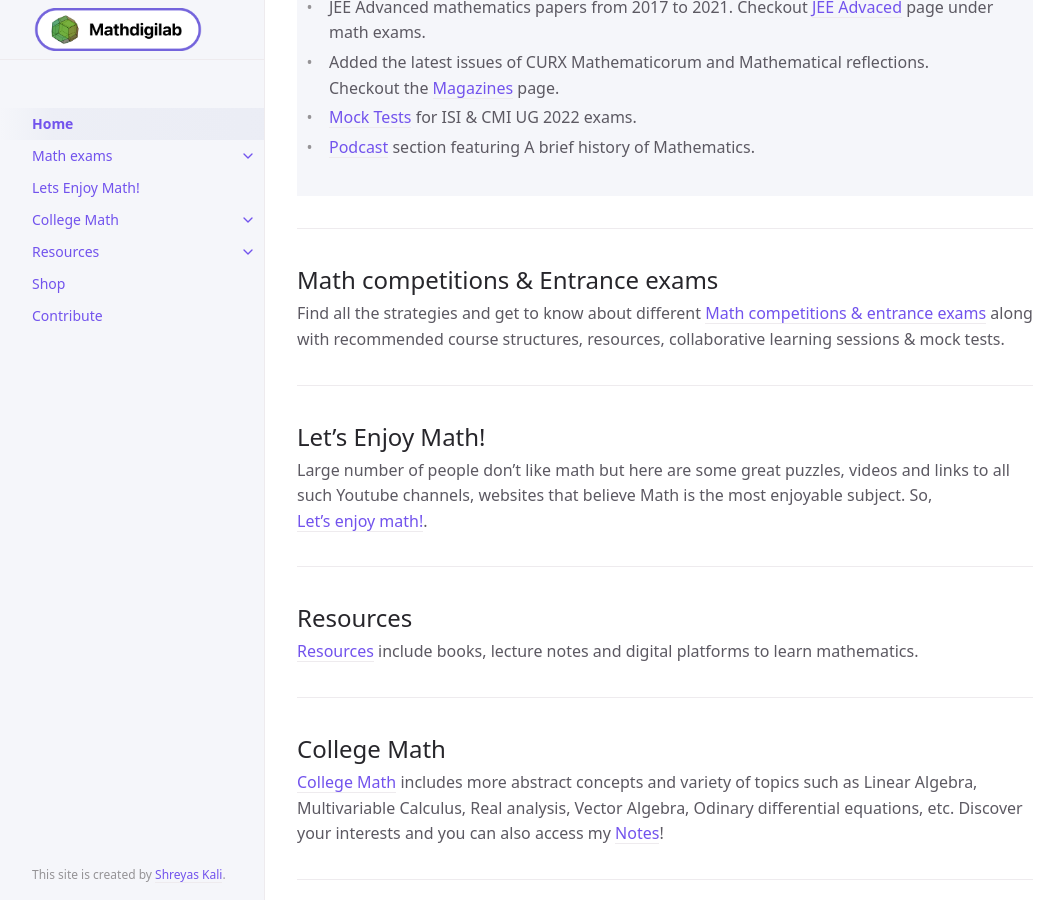
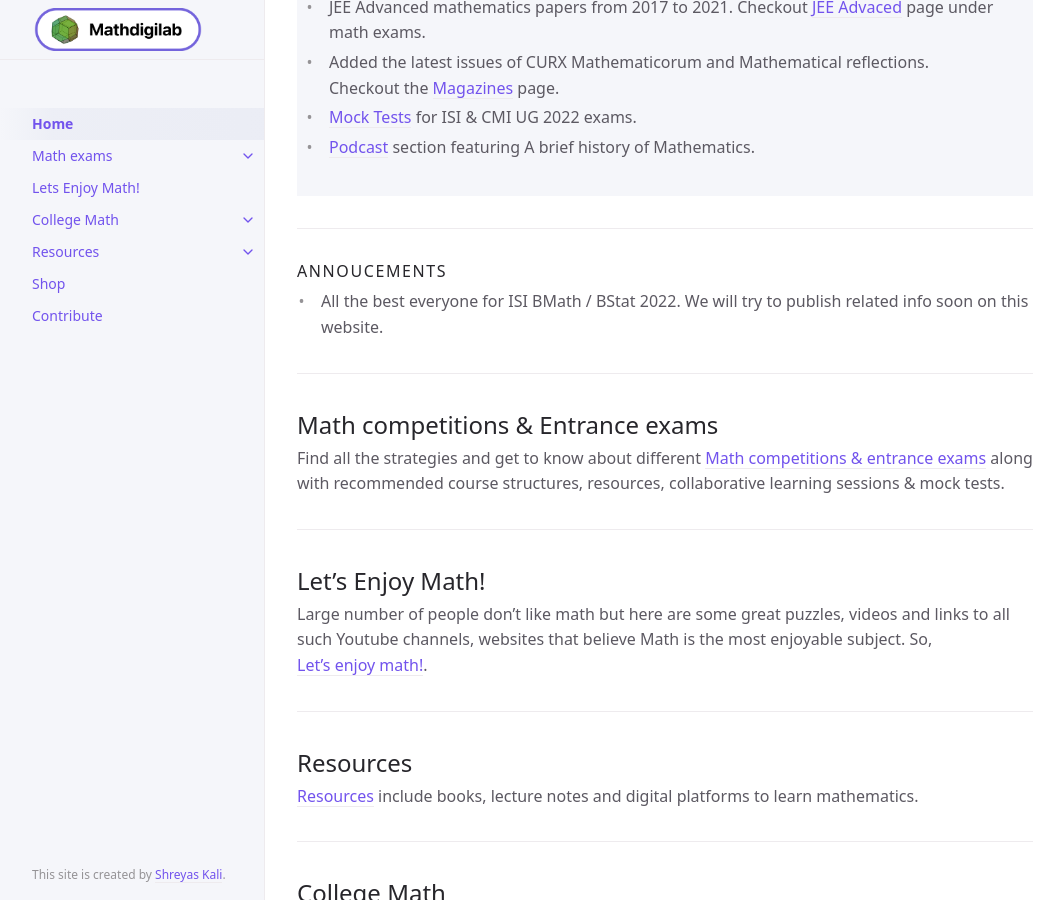
Before and after one commit to Datadigilab/datadigilab.github.io, a Jekyll site: the page built from index.md, in a window 1280 px wide and 900 px high, scrolled down 821 px. Shown: the whole window, without its empty margins (107-1171 px from the left). Built offline with Jekyll 4.4.1, drawn with Linux system fonts in a browser that asks for light colours; nearby versions of some CDN libraries.

Commit message:
Update index.md

```diff
--- a/index.md
+++ b/index.md
@@ -44,6 +44,13 @@ permalink: /
 
 ---
 
+#### Annoucements
+{: .fs-4 }
+
+- All the best everyone for ISI BMath / BStat 2022. We will try to publish related info soon on this website.
+
+---
+
 ## Math competitions & Entrance exams
 Find all the strategies and get to know about different [Math competitions & entrance exams](https://mathdigilab.github.io/docs/math-exams) along with recommended course structures, resources, collaborative learning sessions & mock tests.
 
```
